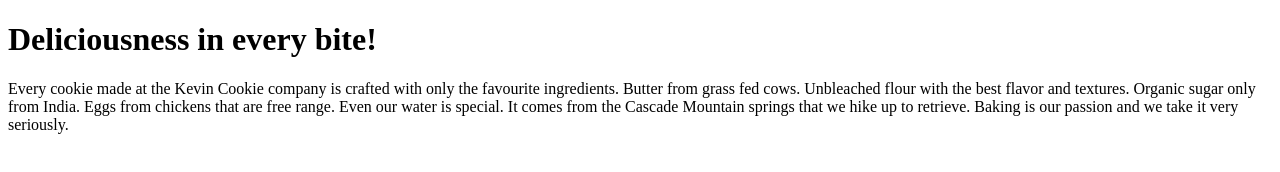
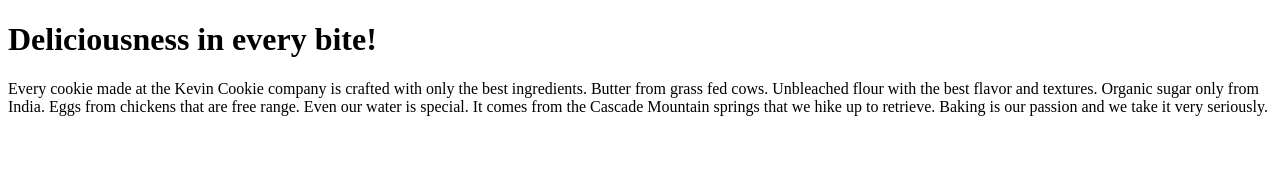
Before and after one commit to JoshBolu/KevinCookingCompany.com, a plain HTML site: page index.htm in a window 1280 px wide. Drawn offline with Linux system fonts and the light colour scheme.

Commit message:
Update index text

```diff
--- a/index.htm
+++ b/index.htm
@@ -3,7 +3,7 @@
 <body>
 
 <h1>Deliciousness in every bite!</h1>
-<p>Every cookie made at the Kevin Cookie company is crafted with only the favourite ingredients. Butter from grass fed cows. Unbleached flour with the best flavor and textures. Organic sugar only from India. Eggs from chickens that are free range. Even our water is special. It comes from the Cascade Mountain springs that we hike up to retrieve. Baking is our passion and we take it very seriously.</p>
+<p>Every cookie made at the Kevin Cookie company is crafted with only the best ingredients. Butter from grass fed cows. Unbleached flour with the best flavor and textures. Organic sugar only from India. Eggs from chickens that are free range. Even our water is special. It comes from the Cascade Mountain springs that we hike up to retrieve. Baking is our passion and we take it very seriously.</p>
 
 </body>
 </html>
```
